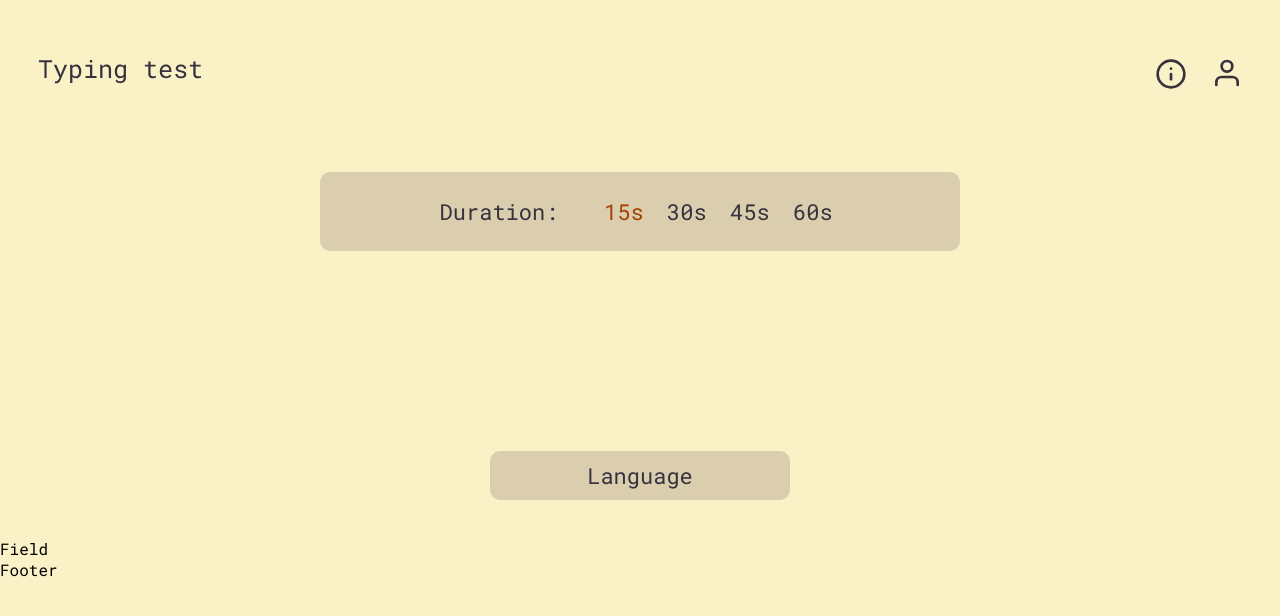
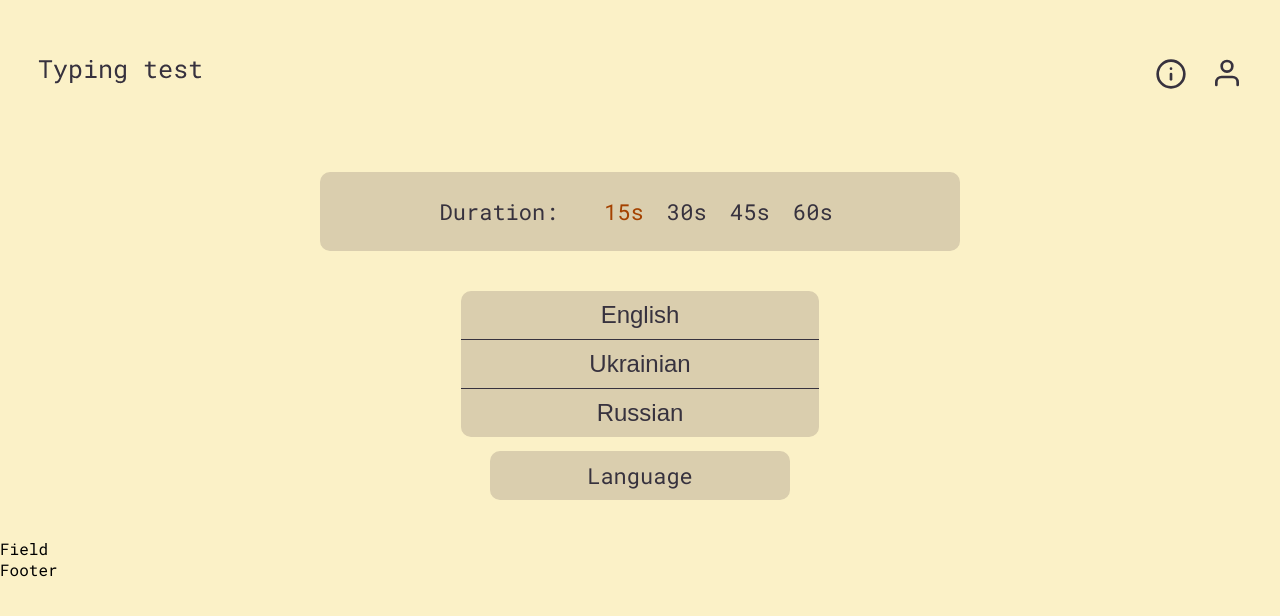
Before and after one commit to lisnyaknikita/nlTyping, a Next.js app: page / in a window 1280 px wide. Both pictures are taken after a click on the button "Language". Shown: the top 616 px of the page. Built offline with nearby package versions, Linux system fonts and the light colour scheme.

Commit message:
Added animation to open/close language popup

```diff
--- a/src/components/main/language/Language.tsx
+++ b/src/components/main/language/Language.tsx
@@ -7,7 +7,7 @@ import classes from './Language.module.scss';
 import LanguagePopUp from './language-popup/LanguagePopUp';
 
 const Language: FC = () => {
-  const [isPopUpOpen, setIsPopUpOpen] = useState(true);
+  const [isPopUpOpen, setIsPopUpOpen] = useState(false);
 
   return (
     <div className={classes.language}>
@@ -17,7 +17,10 @@ const Language: FC = () => {
       >
         Language
       </button>
-      {isPopUpOpen && <LanguagePopUp isPopUpOpen={isPopUpOpen} />}
+      <LanguagePopUp
+        isPopUpOpen={isPopUpOpen}
+        // setIsPopUpOpen={setIsPopUpOpen}
+      />
     </div>
   );
 };
--- a/src/components/main/language/language-popup/LanguagePopUp.module.scss
+++ b/src/components/main/language/language-popup/LanguagePopUp.module.scss
@@ -9,6 +9,14 @@
   transform: translateX(-50%);
   width: 358px;
   height: 146px;
+
+  opacity: 1;
+  visibility: visible;
+  pointer-events: all;
+}
+
+.languageList {
+  list-style: none;
   opacity: 0;
   visibility: hidden;
   pointer-events: none;
@@ -19,10 +27,6 @@
     visibility: visible;
     pointer-events: all;
   }
-}
-
-.languageList {
-  list-style: none;
 }
 
 .languageItem {
--- a/src/components/main/language/language-popup/LanguagePopUp.tsx
+++ b/src/components/main/language/language-popup/LanguagePopUp.tsx
@@ -1,4 +1,4 @@
-import { FC } from 'react';
+import { FC, Ref, useEffect, useRef } from 'react';
 
 import classes from './LanguagePopUp.module.scss';
 import { languages } from './languages';
@@ -6,12 +6,16 @@ import clsx from 'clsx';
 
 interface ILanguagePopUpProps {
   isPopUpOpen: boolean;
+  // setIsPopUpOpen: (status: boolean) => void;
 }
 
-const LanguagePopUp: FC<ILanguagePopUpProps> = ({ isPopUpOpen }) => {
+const LanguagePopUp: FC<ILanguagePopUpProps> = ({
+  isPopUpOpen,
+  // setIsPopUpOpen,
+}) => {
   return (
-    <div className={clsx(classes.languagePopUp, isPopUpOpen && 'open')}>
-      <ul className={classes.languageList}>
+    <div className={classes.languagePopUp}>
+      <ul className={clsx(classes.languageList, isPopUpOpen && 'open')}>
         {languages.map((language) => (
           <li className={classes.languageItem} key={language.id}>
             <button type='button' className={classes.languageButton}>
```
